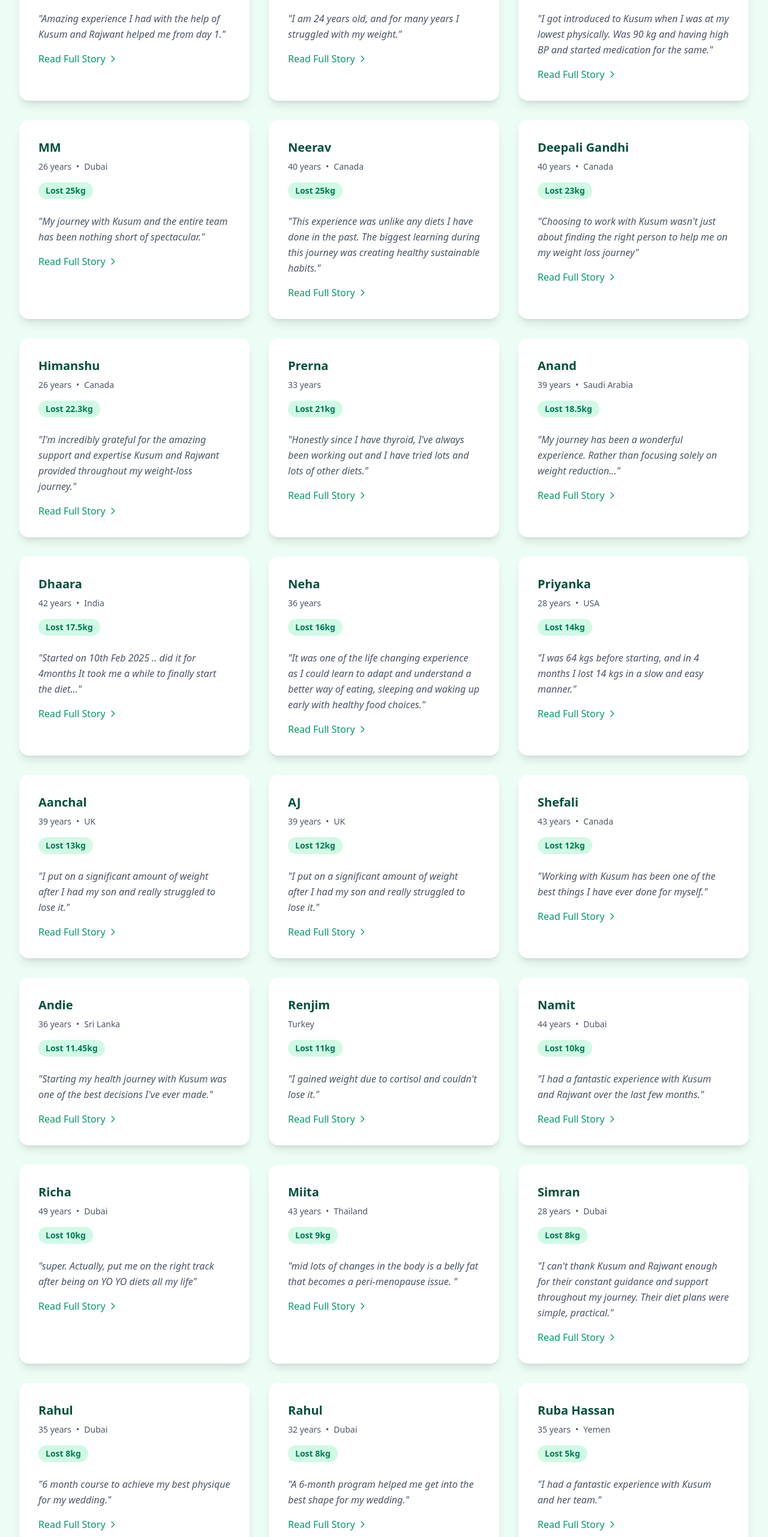
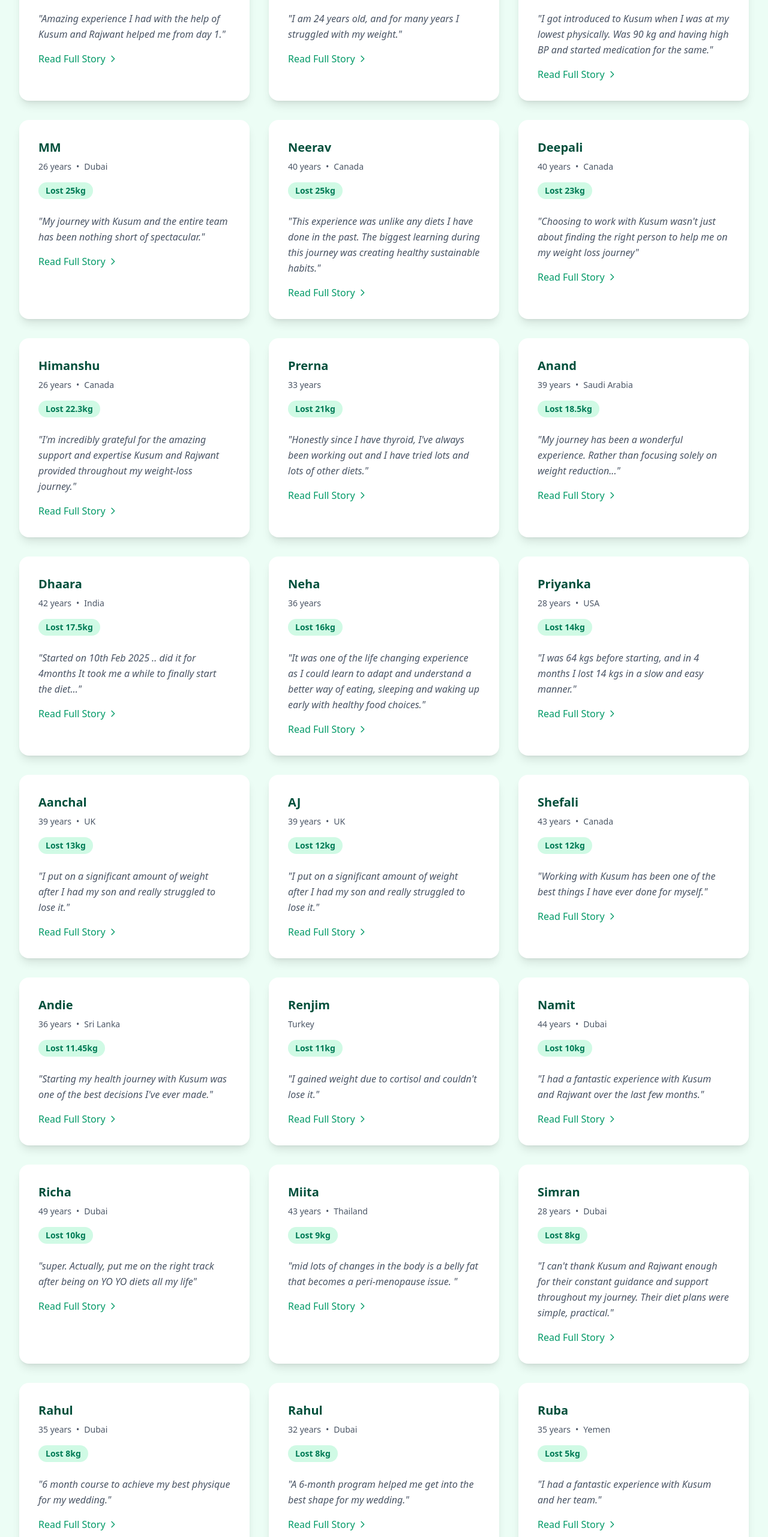
Before and after one commit to AmanMishra0987/nutri, a React (Vite) app: page /testimonials in a window 1280 px wide. Shown: the part 669-3232 px from the top of the page at 60% size. Built offline with nearby package versions, Linux system fonts and the light colour scheme.

Commit message:
Shorten names in TestimonialsPage component

```diff
--- a/src/pages/TestimonialsPage.jsx
+++ b/src/pages/TestimonialsPage.jsx
@@ -79,7 +79,7 @@ const TRANSFORMATIONS = [
   },
   {
     id: "9",
-    name: "Deepali Gandhi",
+    name: "Deepali",
     age: 40,
     location: "Canada",
     weightLost: "23kg",
@@ -106,7 +106,7 @@ const TRANSFORMATIONS = [
   },
   {
     id: "12",
-    name: "Ruba Hassan",
+    name: "Ruba",
     age: 35,
     location: "Yemen",
     weightLost: "5kg",
```
